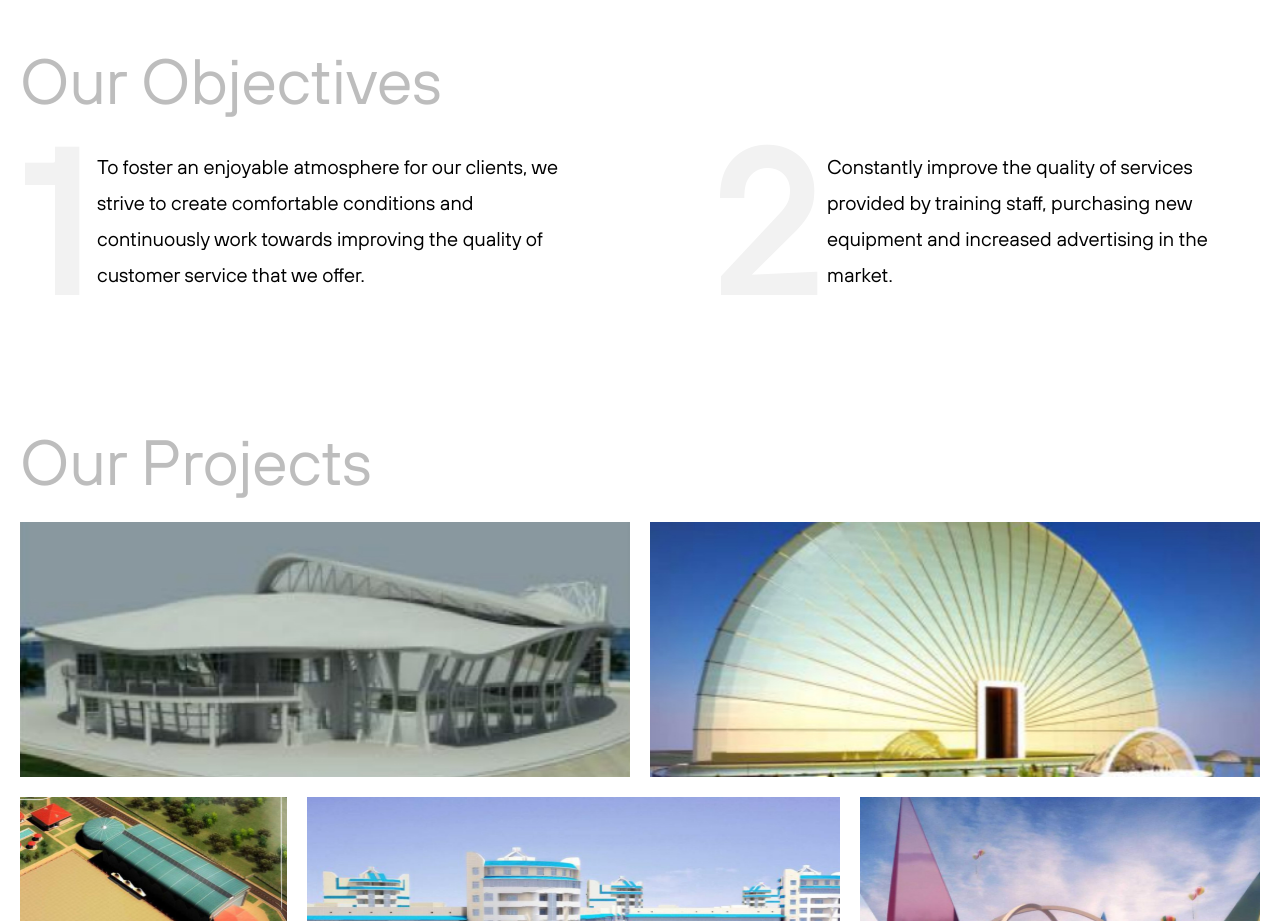
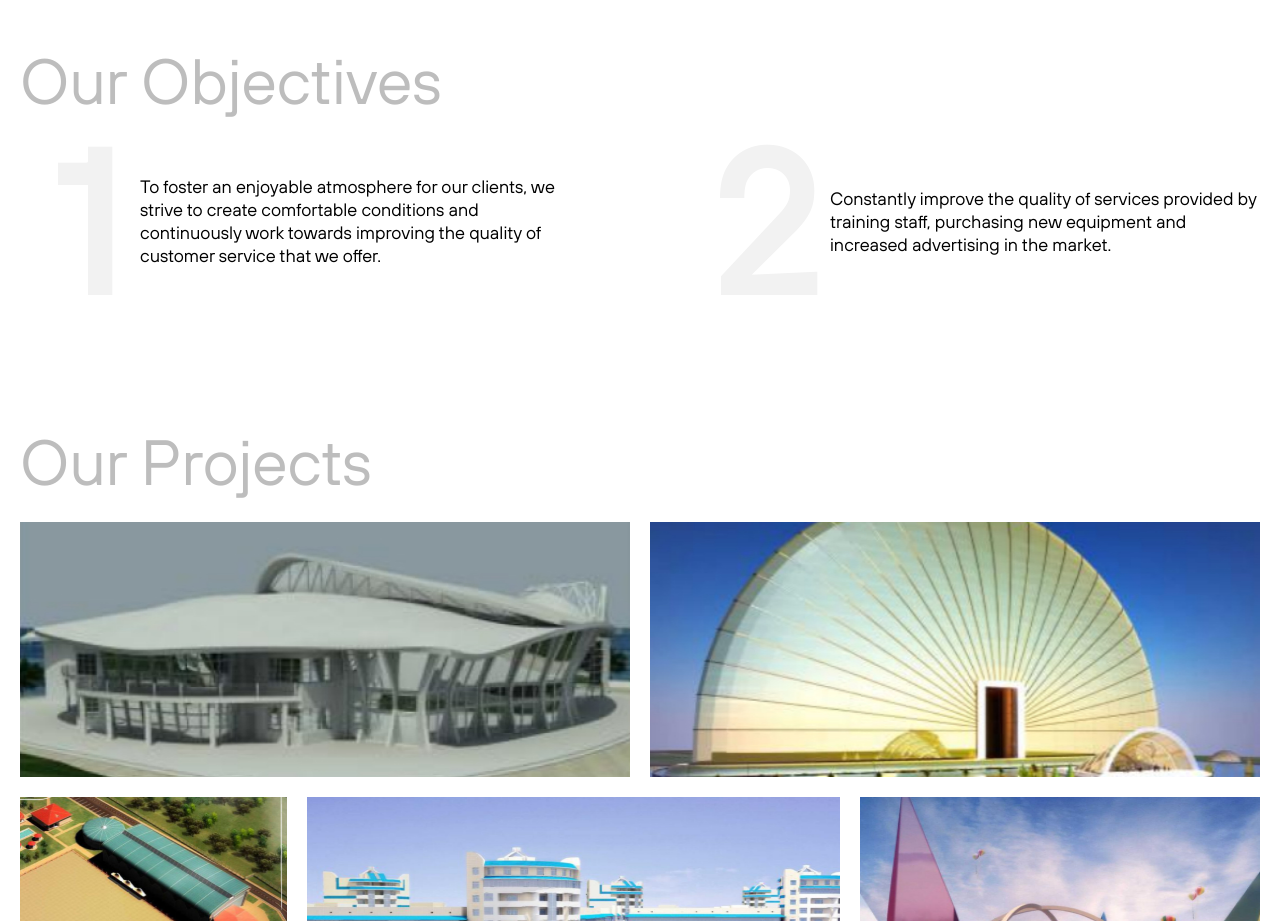
Before and after one commit to tsikatawill/architekt, a Next.js app: page / in a window 1280 px wide. Shown: the part 900-1821 px from the top of the page. Built offline with nearby package versions, Linux system fonts and the light colour scheme.

Commit message:
chore: modify objectives

```diff
--- a/components/Objectives.jsx
+++ b/components/Objectives.jsx
@@ -12,9 +12,7 @@ export const Objectives = () => {
         <SectionHeader>Our objectives</SectionHeader>
         <Inner>
           <ObjectiveCard>
-            <Number variants={propY()} initial="initial" whileInView="animate">
-              1
-            </Number>
+            <Number>1</Number>
             <ObjectiveText
               variants={sideSlide("left", 1)}
               initial="initial"
@@ -26,9 +24,7 @@ export const Objectives = () => {
             </ObjectiveText>
           </ObjectiveCard>
           <ObjectiveCard>
-            <Number variants={propY()} initial="initial" whileInView="animate">
-              2
-            </Number>
+            <Number>2</Number>
             <ObjectiveText
               variants={sideSlide()}
               initial="initial"
@@ -62,7 +58,7 @@ const ObjectiveCard = styled("div", {
   flexShrink: 0,
   maxWidth: 550,
   display: "flex",
-  gap: "$2",
+  gap: "$4",
   alignItems: "center",
 });
 
@@ -71,10 +67,12 @@ const Number = styled(motion.p, {
   fontSize: 200,
   color: "$lightGrey",
   lineHeight: "200px",
+  width: 100,
+  flexShrink: 0,
+  textAlign: "right",
 });
 
 const ObjectiveText = styled(motion.p, {
   fontWeight: "$medium",
-  fontSize: "$4",
-  lineHeight: "36px",
+  fontSize: "$3",
 });
```
